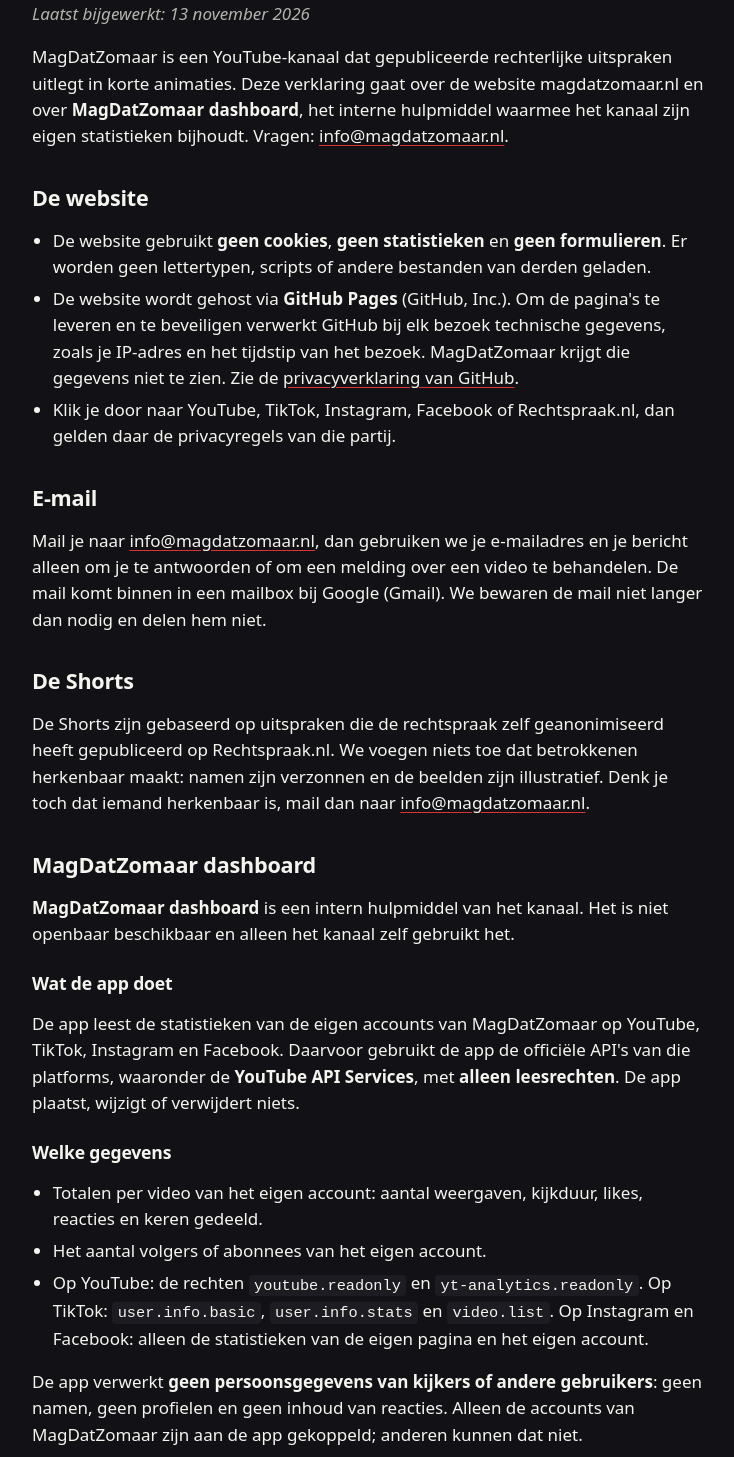
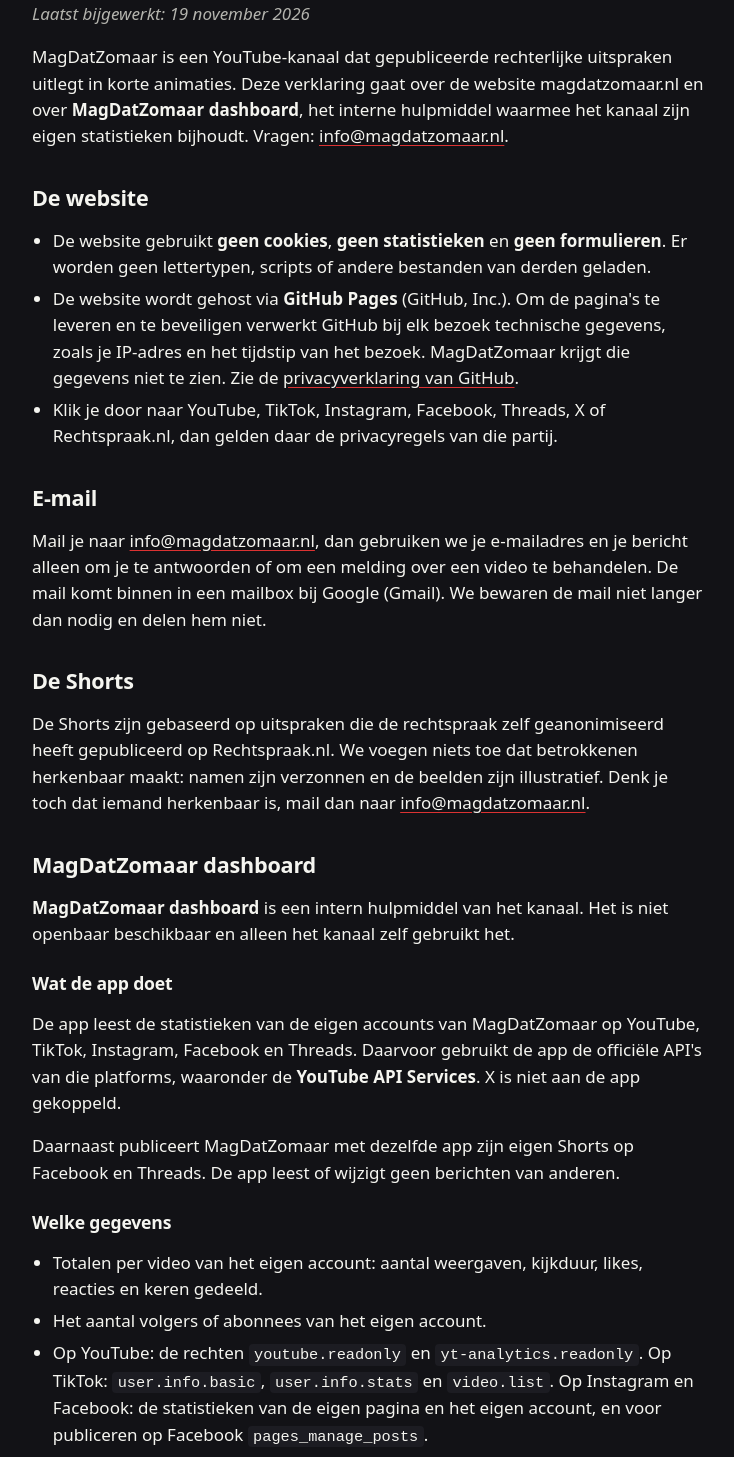
Before and after one commit to magdatzomaar/website, a plain HTML site: page privacy.html in a window 1280 px wide. Shown: the part 122-1579 px from the top of the page, without its empty margins (272-1006 px from the left). Drawn offline with Linux system fonts and the light colour scheme.

Commit message:
Website bijgewerkt: privacy.html, voorwaarden.html

```diff
--- a/privacy.html
+++ b/privacy.html
@@ -15,10 +15,10 @@
 <main class="tekst">
 <a class="terug" href="./">← MagDatZomaar</a>
 <h1>Privacyverklaring</h1>
-<p class="datum"><em>Laatst bijgewerkt: 13 november 2026</em></p>
+<p class="datum"><em>Laatst bijgewerkt: 19 november 2026</em></p>
 <p>MagDatZomaar is een YouTube-kanaal dat gepubliceerde rechterlijke uitspraken uitlegt in korte animaties. Deze verklaring gaat over de website magdatzomaar.nl en over <strong>MagDatZomaar dashboard</strong>, het interne hulpmiddel waarmee het kanaal zijn eigen statistieken bijhoudt. Vragen: <a href="mailto:info@magdatzomaar.nl">info@magdatzomaar.nl</a>.</p>
 <h2>De website</h2>
-<ul><li>De website gebruikt <strong>geen cookies</strong>, <strong>geen statistieken</strong> en <strong>geen formulieren</strong>. Er worden geen lettertypen, scripts of andere bestanden van derden geladen.</li><li>De website wordt gehost via <strong>GitHub Pages</strong> (GitHub, Inc.). Om de pagina&#x27;s te leveren en te beveiligen verwerkt GitHub bij elk bezoek technische gegevens, zoals je IP-adres en het tijdstip van het bezoek. MagDatZomaar krijgt die gegevens niet te zien. Zie de <a href="https://docs.github.com/en/site-policy/privacy-policies/github-general-privacy-statement">privacyverklaring van GitHub</a>.</li><li>Klik je door naar YouTube, TikTok, Instagram, Facebook of Rechtspraak.nl, dan gelden daar de privacyregels van die partij.</li></ul>
+<ul><li>De website gebruikt <strong>geen cookies</strong>, <strong>geen statistieken</strong> en <strong>geen formulieren</strong>. Er worden geen lettertypen, scripts of andere bestanden van derden geladen.</li><li>De website wordt gehost via <strong>GitHub Pages</strong> (GitHub, Inc.). Om de pagina&#x27;s te leveren en te beveiligen verwerkt GitHub bij elk bezoek technische gegevens, zoals je IP-adres en het tijdstip van het bezoek. MagDatZomaar krijgt die gegevens niet te zien. Zie de <a href="https://docs.github.com/en/site-policy/privacy-policies/github-general-privacy-statement">privacyverklaring van GitHub</a>.</li><li>Klik je door naar YouTube, TikTok, Instagram, Facebook, Threads, X of Rechtspraak.nl, dan gelden daar de privacyregels van die partij.</li></ul>
 <h2>E-mail</h2>
 <p>Mail je naar <a href="mailto:info@magdatzomaar.nl">info@magdatzomaar.nl</a>, dan gebruiken we je e-mailadres en je bericht alleen om je te antwoorden of om een melding over een video te behandelen. De mail komt binnen in een mailbox bij Google (Gmail). We bewaren de mail niet langer dan nodig en delen hem niet.</p>
 <h2>De Shorts</h2>
@@ -26,14 +26,15 @@
 <h2>MagDatZomaar dashboard</h2>
 <p><strong>MagDatZomaar dashboard</strong> is een intern hulpmiddel van het kanaal. Het is niet openbaar beschikbaar en alleen het kanaal zelf gebruikt het.</p>
 <h3>Wat de app doet</h3>
-<p>De app leest de statistieken van de eigen accounts van MagDatZomaar op YouTube, TikTok, Instagram en Facebook. Daarvoor gebruikt de app de officiële API&#x27;s van die platforms, waaronder de <strong>YouTube API Services</strong>, met <strong>alleen leesrechten</strong>. De app plaatst, wijzigt of verwijdert niets.</p>
+<p>De app leest de statistieken van de eigen accounts van MagDatZomaar op YouTube, TikTok, Instagram, Facebook en Threads. Daarvoor gebruikt de app de officiële API&#x27;s van die platforms, waaronder de <strong>YouTube API Services</strong>. X is niet aan de app gekoppeld.</p>
+<p>Daarnaast publiceert MagDatZomaar met dezelfde app zijn eigen Shorts op Facebook en Threads. De app leest of wijzigt geen berichten van anderen.</p>
 <h3>Welke gegevens</h3>
-<ul><li>Totalen per video van het eigen account: aantal weergaven, kijkduur, likes, reacties en keren gedeeld.</li><li>Het aantal volgers of abonnees van het eigen account.</li><li>Op YouTube: de rechten <code>youtube.readonly</code> en <code>yt-analytics.readonly</code>. Op TikTok: <code>user.info.basic</code>, <code>user.info.stats</code> en <code>video.list</code>. Op Instagram en Facebook: alleen de statistieken van de eigen pagina en het eigen account.</li></ul>
+<ul><li>Totalen per video van het eigen account: aantal weergaven, kijkduur, likes, reacties en keren gedeeld.</li><li>Het aantal volgers of abonnees van het eigen account.</li><li>Op YouTube: de rechten <code>youtube.readonly</code> en <code>yt-analytics.readonly</code>. Op TikTok: <code>user.info.basic</code>, <code>user.info.stats</code> en <code>video.list</code>. Op Instagram en Facebook: de statistieken van de eigen pagina en het eigen account, en voor publiceren op Facebook <code>pages_manage_posts</code>.</li><li>Op Threads: <code>threads_basic</code> en <code>threads_manage_insights</code>, en voor publiceren <code>threads_content_publish</code>.</li></ul>
 <p>De app verwerkt <strong>geen persoonsgegevens van kijkers of andere gebruikers</strong>: geen namen, geen profielen en geen inhoud van reacties. Alleen de accounts van MagDatZomaar zijn aan de app gekoppeld; anderen kunnen dat niet.</p>
 <h3>Gebruik, opslag en delen</h3>
 <ul><li>De gegevens van Google/YouTube, TikTok en Meta worden <strong>alleen gebruikt voor de eigen kanaalstatistieken</strong> van MagDatZomaar.</li><li>Ze worden <strong>lokaal opgeslagen</strong> op een eigen computer van MagDatZomaar, met een eigen, beveiligde back-up. Ze worden <strong>niet gedeeld</strong> met derden en niet verkocht.</li><li>Toegangssleutels worden versleuteld bewaard in de sleutelhanger van het besturingssysteem en nergens anders.</li><li>Cijfers worden bewaard zolang ze nodig zijn om de prestaties van het kanaal te volgen.</li><li>Het gebruik van gegevens die de app via Google-API&#x27;s ontvangt, houdt zich aan het <a href="https://developers.google.com/terms/api-services-user-data-policy">Google API Services User Data Policy</a>, inclusief de eisen voor beperkt gebruik (<em>Limited Use</em>).</li><li>Door de YouTube API Services gelden ook de <a href="https://www.youtube.com/t/terms">Servicevoorwaarden van YouTube</a> en het <a href="https://policies.google.com/privacy">Privacybeleid van Google</a>.</li></ul>
 <h3>Toegang intrekken</h3>
-<p>De toegang kan op elk moment worden ingetrokken via de instellingen van het platform: bij Google via de <a href="https://myaccount.google.com/connections">pagina met app-toegang van je Google-account</a>, op TikTok via <em>Instellingen en privacy › Beveiliging › Apps en services</em>, bij Meta via de instellingen van de pagina of het bedrijfsportfolio. De app kan daarna niets meer ophalen.</p>
+<p>De toegang kan op elk moment worden ingetrokken via de instellingen van het platform: bij Google via de <a href="https://myaccount.google.com/connections">pagina met app-toegang van je Google-account</a>, op TikTok via <em>Instellingen en privacy › Beveiliging › Apps en services</em>, bij Meta (Facebook, Instagram en Threads) via de instellingen van de pagina, het account of het bedrijfsportfolio. De app kan daarna niets meer ophalen.</p>
 <h2>Je rechten</h2>
 <p>Je kunt vragen welke gegevens we van je hebben, en vragen om ze te verbeteren of te verwijderen. Mail daarvoor naar <a href="mailto:info@magdatzomaar.nl">info@magdatzomaar.nl</a>. Ben je het niet eens met hoe we met je gegevens omgaan, dan kun je een klacht indienen bij de <a href="https://autoriteitpersoonsgegevens.nl">Autoriteit Persoonsgegevens</a>.</p>
 <h2>Wijzigingen</h2>
```
Also changed, not shown: voorwaarden.html (+3 -3 lines).
